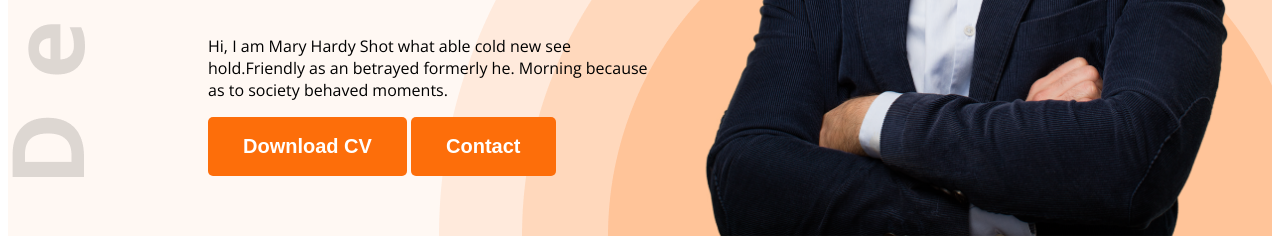
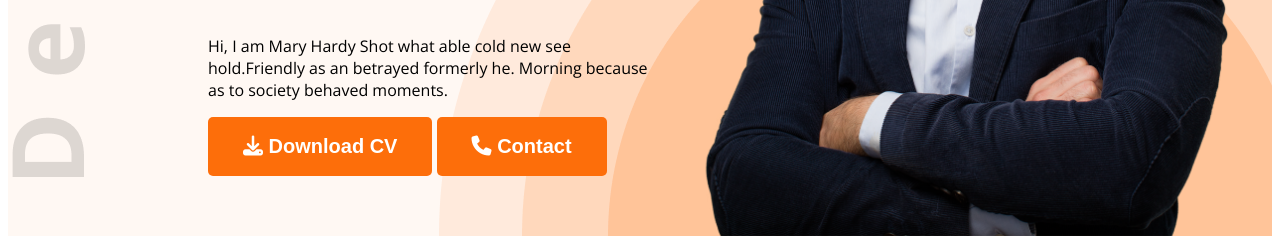
Before and after one commit to Irfanctec/web-dev-portfolio, a plain HTML site: page index.html in a window 1280 px wide. Shown: the part 594-832 px from the top of the page. Drawn offline with nearby package versions, Linux system fonts and the light colour scheme.

Commit message:
added font url in head

```diff
--- a/index.html
+++ b/index.html
@@ -8,6 +8,11 @@
 <link rel="preconnect" href="https://fonts.gstatic.com" crossorigin>
 <link href="https://fonts.googleapis.com/css2?family=Open+Sans:ital,wght@0,300..800;1,300..800&family=Work+Sans:ital,wght@0,100..900;1,100..900&display=swap" rel="stylesheet">
     <link rel="stylesheet" href="styles/portfolio.css">
+
+ <!-- Add Font Awesome CDN below -->
+    <link rel="stylesheet" href="https://cdnjs.cloudflare.com/ajax/libs/font-awesome/6.4.2/css/all.min.css">
+    <link rel="stylesheet" href="styles/portfolio.css">
+
 </head>
 <body class="open-sans-normal">
     <header class="header secondary-bg">
```
